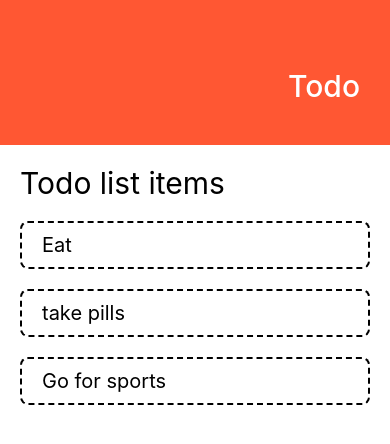
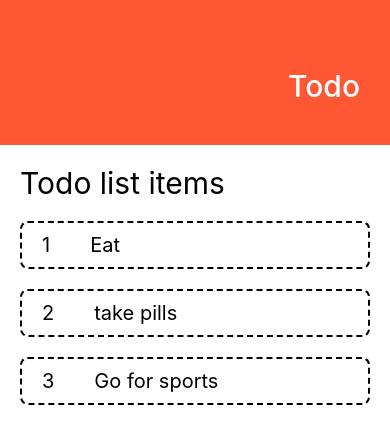
Before and after one commit to NiyonkuruEsther/sheCanCode, a React Native app in the folder my-app/: screen / in a window 390 px wide. Shown: the top 444 px of the page. Built offline with nearby package versions, Linux system fonts and the light colour scheme.

Commit message:
add numbering

```diff
--- a/my-app/App.js
+++ b/my-app/App.js
@@ -23,8 +23,9 @@ export default function App() {
       <View>
         <FlatList
           data={TodoList}
-          renderItem={({ item }) => (
+          renderItem={({ item, index }) => (
             <TouchableOpacity style={styles.todoListItemContainer}>
+              <Text style={styles.todoListItem}>{index + 1}</Text>
               <Text style={styles.todoListItem}>{item.title}</Text>
             </TouchableOpacity>
           )}
@@ -66,6 +67,7 @@ const styles = StyleSheet.create({
     paddingBottom: 20
   },
   todoListItemContainer: {
+    flexDirection: "row",
     borderRadius: 8,
     borderWidth: 2,
     borderStyle: "dashed",
```
